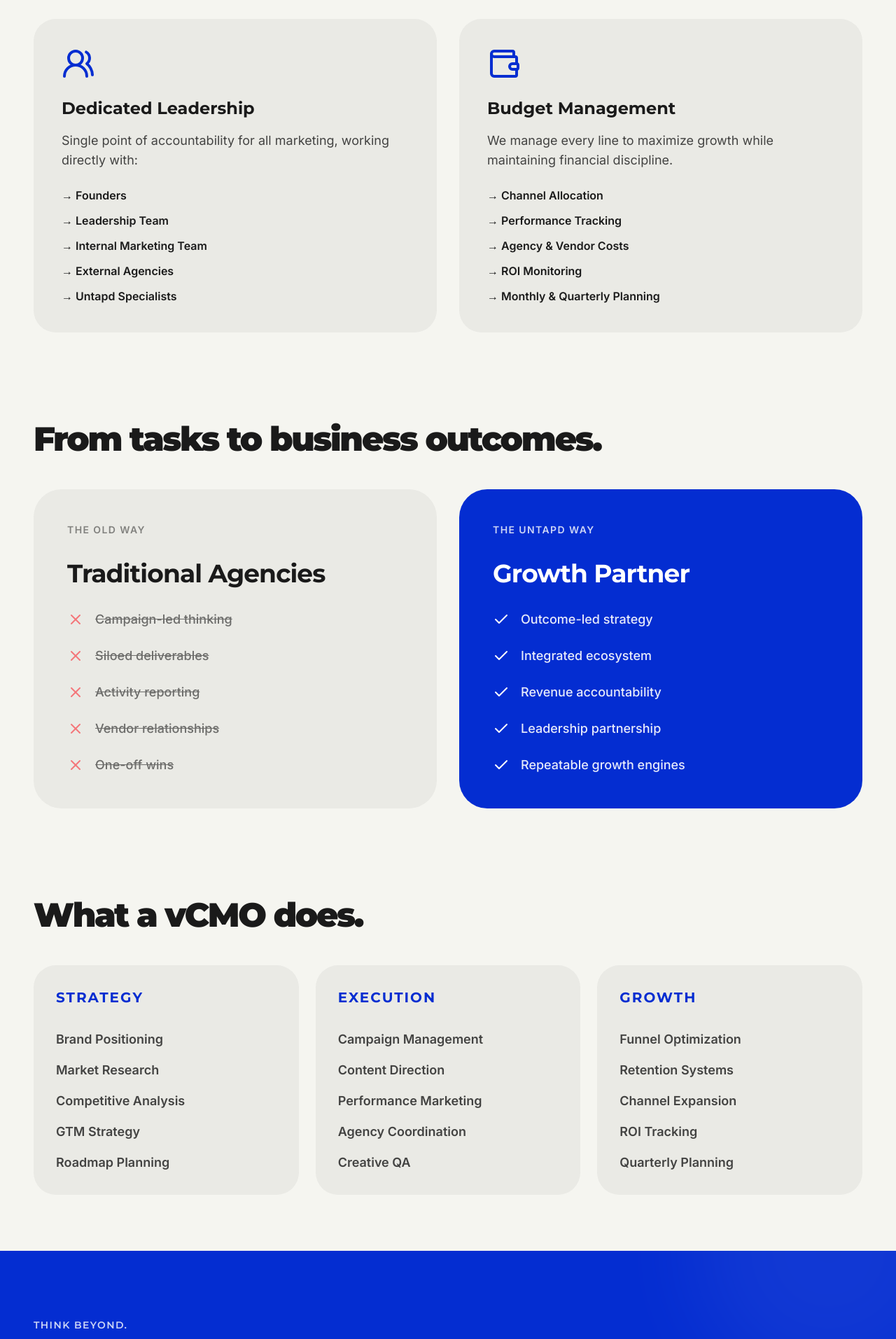
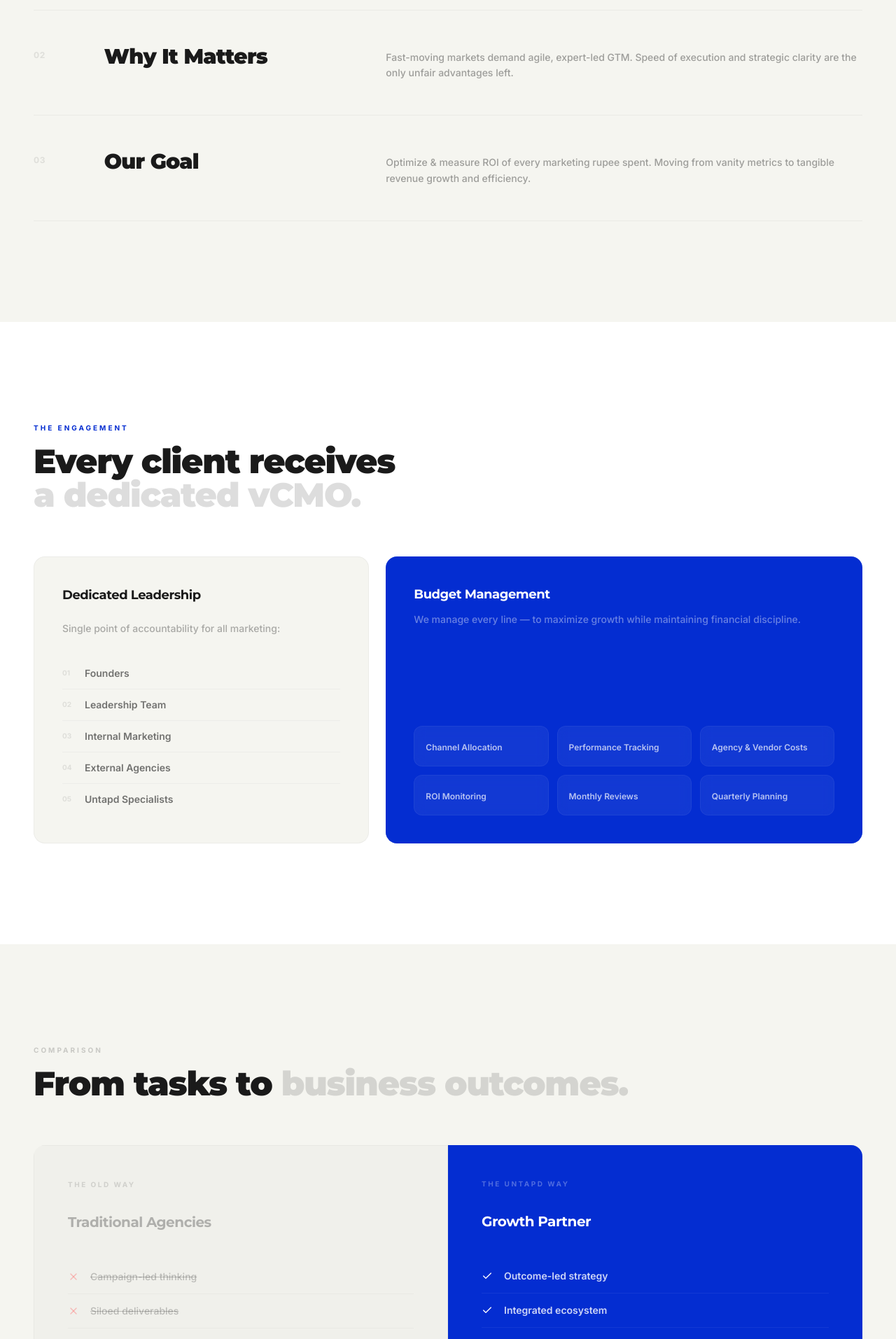
Before and after one commit to Ankit-singh-dot/untapd, a Next.js app in the folder my-app/: page /vcmo in a window 1280 px wide. Shown: the part 840-2753 px from the top of the page at 70% size. Built offline with nearby package versions, Linux system fonts and the light colour scheme.

Commit message:
chaning_ui_ux app/vcmo/page.tsx

```diff
--- a/my-app/app/vcmo/page.tsx
+++ b/my-app/app/vcmo/page.tsx
@@ -3,115 +3,169 @@
 import { motion } from "framer-motion";
 import { Navbar } from "@/components/layout/navbar";
 import { Footer } from "@/components/layout/footer";
-import { Check, X, Target, Wallet, Users2, BarChart4 } from "lucide-react";
+import { Check, X, ArrowRight } from "lucide-react";
+import Link from "next/link";
 
 export default function VCMOPage() {
   return (
     <main className="min-h-screen bg-background">
       <Navbar />
 
-      <section className="pt-40 pb-20 px-6 md:px-12 max-w-7xl mx-auto">
-        <span className="text-brand font-bold tracking-widest uppercase text-sm mb-6 block">01 · Service Detail</span>
-        <h1 className="text-6xl md:text-8xl font-black tracking-tighter mb-8 leading-[0.9]">
-          A CMO without<br />the overhead.
-        </h1>
-        <p className="text-xl md:text-2xl font-medium leading-relaxed text-muted-foreground max-w-3xl mb-12">
-          Senior marketing leadership without full-time overhead. We integrate into your team to drive strategy without the C-suite salary burden.
-        </p>
-        <p className="text-xl md:text-2xl font-medium leading-relaxed text-foreground max-w-3xl mb-20 border-l-4 border-brand pl-6">
-          Fast-moving markets demand agile, expert-led GTM. Speed of execution and strategic clarity are the only unfair advantages left. Optimize & measure ROI of every marketing rupee spent.
-        </p>
+      {/* Hero — Full bleed with clip morph */}
+      <section className="relative min-h-[70vh] flex flex-col justify-end px-6 md:px-12 pb-16 md:pb-24 overflow-hidden">
+        <div className="absolute inset-0 bg-brand" />
+        <div className="absolute top-0 right-0 w-[40vw] h-[40vw] bg-blue-400/10 rounded-full blur-[120px] pointer-events-none" />
 
-        {/* The Engagement */}
-        <h2 className="text-4xl md:text-5xl font-black tracking-tighter mb-12">The vCMO Engagement.</h2>
-        <div className="grid grid-cols-1 md:grid-cols-2 gap-8 mb-32">
-          <div className="bg-foreground/5 p-10 rounded-[2rem]">
-            <Users2 className="w-12 h-12 text-brand mb-6" />
-            <h3 className="text-2xl font-bold mb-4">Dedicated Leadership</h3>
-            <p className="text-lg opacity-80 mb-6">Single point of accountability for all marketing, working directly with:</p>
-            <ul className="space-y-3 font-semibold">
-              <li>→ Founders</li>
-              <li>→ Leadership Team</li>
-              <li>→ Internal Marketing Team</li>
-              <li>→ External Agencies</li>
-              <li>→ Untapd Specialists</li>
-            </ul>
-          </div>
-          <div className="bg-foreground/5 p-10 rounded-[2rem]">
-            <Wallet className="w-12 h-12 text-brand mb-6" />
-            <h3 className="text-2xl font-bold mb-4">Budget Management</h3>
-            <p className="text-lg opacity-80 mb-6">We manage every line to maximize growth while maintaining financial discipline.</p>
-            <ul className="space-y-3 font-semibold">
-              <li>→ Channel Allocation</li>
-              <li>→ Performance Tracking</li>
-              <li>→ Agency & Vendor Costs</li>
-              <li>→ ROI Monitoring</li>
-              <li>→ Monthly & Quarterly Planning</li>
-            </ul>
+        <div className="relative z-10 max-w-[1400px] mx-auto w-full">
+          <motion.div initial={{ y: 60, opacity: 0 }} animate={{ y: 0, opacity: 1 }} transition={{ duration: 0.8, ease: [0.16, 1, 0.3, 1] }}>
+            <div className="flex items-center gap-3 mb-10">
+              <div className="w-2 h-2 rounded-full bg-white/40" />
+              <span className="text-[11px] font-semibold tracking-[0.25em] uppercase text-white/40">Service 01 · vCMO</span>
+            </div>
+            <h1 className="text-[10vw] md:text-[7vw] font-black tracking-[-0.04em] leading-[0.85] text-white mb-8">
+              A CMO<br />without the<br /><span className="text-white/20">overhead.</span>
+            </h1>
+            <p className="text-sm md:text-base text-white/40 font-medium max-w-lg leading-relaxed">
+              Senior marketing leadership without full-time overhead. We integrate into your team to drive strategy — without the C-suite salary burden.
+            </p>
+          </motion.div>
+        </div>
+      </section>
+
+      {/* Three Pillars */}
+      <section className="py-24 md:py-36 px-6 md:px-12 bg-background">
+        <div className="max-w-[1400px] mx-auto">
+          <div className="space-y-0">
+            {[
+              { num: "01", title: "What is a vCMO?", body: "Senior marketing leadership without full-time overhead. We integrate into your team to drive strategy without the C-suite salary burden." },
+              { num: "02", title: "Why It Matters", body: "Fast-moving markets demand agile, expert-led GTM. Speed of execution and strategic clarity are the only unfair advantages left." },
+              { num: "03", title: "Our Goal", body: "Optimize & measure ROI of every marketing rupee spent. Moving from vanity metrics to tangible revenue growth and efficiency." },
+            ].map((item, i) => (
+              <motion.div
+                key={i}
+                initial={{ opacity: 0 }}
+                whileInView={{ opacity: 1 }}
+                viewport={{ once: true }}
+                transition={{ delay: i * 0.1 }}
+                className="group grid grid-cols-1 md:grid-cols-12 gap-6 py-12 border-b border-foreground/5 hover:pl-2 transition-all duration-300"
+              >
+                <span className="md:col-span-1 text-xs font-bold text-foreground/10 tracking-wider pt-2">{item.num}</span>
+                <h3 className="md:col-span-4 text-2xl md:text-3xl font-black tracking-tight text-foreground group-hover:text-brand transition-colors">{item.title}</h3>
+                <p className="md:col-span-7 text-sm text-foreground/40 font-medium leading-relaxed pt-2">{item.body}</p>
+              </motion.div>
+            ))}
           </div>
         </div>
+      </section>
 
-        {/* Comparison Section */}
-        <h2 className="text-4xl md:text-5xl font-black tracking-tighter mb-12">From tasks to business outcomes.</h2>
-        <div className="grid grid-cols-1 md:grid-cols-2 gap-8 mb-32">
-          {/* The Old Way */}
-          <motion.div
-            initial={{ opacity: 0, y: 20 }}
-            whileInView={{ opacity: 1, y: 0 }}
-            viewport={{ once: true }}
-            className="bg-foreground/5 p-12 rounded-[2.5rem]"
-          >
-            <span className="text-sm font-semibold tracking-widest uppercase mb-8 block opacity-50">The Old Way</span>
-            <h3 className="text-4xl font-bold tracking-tight mb-8">Traditional Agencies</h3>
-            <ul className="space-y-6">
-              {[
-                "Campaign-led thinking",
-                "Siloed deliverables",
-                "Activity reporting",
-                "Vendor relationships",
-                "One-off wins"
-              ].map((item, i) => (
-                <li key={i} className="flex items-center text-lg font-medium opacity-60">
-                  <X className="mr-4 text-red-500 flex-shrink-0" />
-                  <span className="line-through">{item}</span>
-                </li>
+      {/* The Engagement — Asymmetric */}
+      <section className="py-24 md:py-36 px-6 md:px-12 bg-surface">
+        <div className="max-w-[1400px] mx-auto">
+          <span className="text-[10px] uppercase tracking-[0.3em] text-brand font-bold block mb-4">The Engagement</span>
+          <h2 className="text-3xl md:text-5xl font-black tracking-tight text-foreground mb-16">
+            Every client receives<br /><span className="text-foreground/15">a dedicated vCMO.</span>
+          </h2>
+
+          <div className="grid grid-cols-1 md:grid-cols-12 gap-6">
+            {/* Left card */}
+            <div className="md:col-span-5 bg-background rounded-2xl p-8 md:p-10 border border-foreground/[0.04]">
+              <h3 className="text-lg font-bold tracking-tight text-foreground mb-6">Dedicated Leadership</h3>
+              <p className="text-sm text-foreground/35 font-medium mb-8">Single point of accountability for all marketing:</p>
+              {["Founders", "Leadership Team", "Internal Marketing", "External Agencies", "Untapd Specialists"].map((item, i) => (
+                <div key={i} className="flex items-center gap-4 py-3 border-b border-foreground/[0.03] last:border-0">
+                  <span className="text-[10px] text-foreground/10 font-bold w-4">{String(i+1).padStart(2,'0')}</span>
+                  <span className="text-sm font-semibold text-foreground/60">{item}</span>
+                </div>
               ))}
-            </ul>
-          </motion.div>
+            </div>
 
-          {/* The Untapd Way */}
-          <motion.div
-            initial={{ opacity: 0, y: 20 }}
-            whileInView={{ opacity: 1, y: 0 }}
-            viewport={{ once: true }}
-            transition={{ delay: 0.2 }}
-            className="bg-brand text-brand-foreground p-12 rounded-[2.5rem]"
-          >
-            <span className="text-sm font-semibold tracking-widest uppercase mb-8 block opacity-80 text-white">The Untapd Way</span>
-            <h3 className="text-4xl font-bold tracking-tight mb-8 text-white">Growth Partner</h3>
-            <ul className="space-y-6">
-              {[
-                "Outcome-led strategy",
-                "Integrated ecosystem",
-                "Revenue accountability",
-                "Leadership partnership",
-                "Repeatable growth engines"
-              ].map((item, i) => (
-                <li key={i} className="flex items-center text-lg font-medium text-white/90">
-                  <Check className="mr-4 text-white flex-shrink-0" />
-                  {item}
-                </li>
+            {/* Right card */}
+            <div className="md:col-span-7 bg-brand rounded-2xl p-8 md:p-10 flex flex-col justify-between min-h-[400px]">
+              <div>
+                <h3 className="text-lg font-bold tracking-tight text-white mb-3">Budget Management</h3>
+                <p className="text-sm text-white/40 font-medium mb-8">We manage every line — to maximize growth while maintaining financial discipline.</p>
+              </div>
+              <div className="grid grid-cols-2 md:grid-cols-3 gap-3">
+                {["Channel Allocation", "Performance Tracking", "Agency & Vendor Costs", "ROI Monitoring", "Monthly Reviews", "Quarterly Planning"].map((item, i) => (
+                  <div key={i} className="bg-white/[0.06] rounded-xl p-4 backdrop-blur-sm border border-white/[0.05]">
+                    <span className="text-xs font-semibold text-white/70">{item}</span>
+                  </div>
+                ))}
+              </div>
+            </div>
+          </div>
+        </div>
+      </section>
+
+      {/* Old vs New — Side by side */}
+      <section className="py-24 md:py-36 px-6 md:px-12 bg-background">
+        <div className="max-w-[1400px] mx-auto">
+          <span className="text-[10px] uppercase tracking-[0.3em] text-foreground/20 font-bold block mb-4">Comparison</span>
+          <h2 className="text-3xl md:text-5xl font-black tracking-tight text-foreground mb-16">
+            From tasks to <span className="text-foreground/15">business outcomes.</span>
+          </h2>
+          <div className="grid grid-cols-1 md:grid-cols-2 gap-0 rounded-2xl overflow-hidden">
+            {/* Old */}
+            <div className="bg-foreground/[0.02] p-10 md:p-12 border border-foreground/[0.04]">
+              <span className="text-[10px] uppercase tracking-[0.25em] text-foreground/15 font-bold block mb-8">The Old Way</span>
+              <h3 className="text-xl font-bold tracking-tight mb-10 text-foreground/30">Traditional Agencies</h3>
+              {["Campaign-led thinking", "Siloed deliverables", "Activity reporting", "Vendor relationships", "One-off wins"].map((item, i) => (
+                <div key={i} className="flex items-center gap-4 py-3.5 border-b border-foreground/[0.03] last:border-0">
+                  <X className="w-4 h-4 text-red-400/40 flex-shrink-0" />
+                  <span className="text-sm font-medium text-foreground/25 line-through">{item}</span>
+                </div>
               ))}
-            </ul>
-          </motion.div>
+            </div>
+            {/* New */}
+            <div className="bg-brand p-10 md:p-12">
+              <span className="text-[10px] uppercase tracking-[0.25em] text-white/30 font-bold block mb-8">The Untapd Way</span>
+              <h3 className="text-xl font-bold tracking-tight mb-10 text-white">Growth Partner</h3>
+              {["Outcome-led strategy", "Integrated ecosystem", "Revenue accountability", "Leadership partnership", "Repeatable growth engines"].map((item, i) => (
+                <div key={i} className="flex items-center gap-4 py-3.5 border-b border-white/[0.06] last:border-0">
+                  <Check className="w-4 h-4 text-white flex-shrink-0" />
+                  <span className="text-sm font-semibold text-white/80">{item}</span>
+                </div>
+              ))}
+            </div>
+          </div>
         </div>
+      </section>
 
-        {/* Scope of Work */}
-        <h2 className="text-4xl md:text-5xl font-black tracking-tighter mb-12">What a vCMO does.</h2>
-        <div className="grid grid-cols-1 md:grid-cols-3 gap-6">
-          <ScopeColumn title="Strategy" items={["Brand Positioning", "Market Research", "Competitive Analysis", "GTM Strategy", "Roadmap Planning"]} />
-          <ScopeColumn title="Execution" items={["Campaign Management", "Content Direction", "Performance Marketing", "Agency Coordination", "Creative QA"]} />
-          <ScopeColumn title="Growth" items={["Funnel Optimization", "Retention Systems", "Channel Expansion", "ROI Tracking", "Quarterly Planning"]} />
+      {/* Scope */}
+      <section className="py-24 md:py-36 px-6 md:px-12 bg-surface">
+        <div className="max-w-[1400px] mx-auto">
+          <span className="text-[10px] uppercase tracking-[0.3em] text-brand font-bold block mb-4">Scope</span>
+          <h2 className="text-3xl md:text-5xl font-black tracking-tight text-foreground mb-16">What a vCMO does.</h2>
+          <div className="grid grid-cols-1 md:grid-cols-3 gap-px bg-foreground/5 rounded-2xl overflow-hidden">
+            {[
+              { title: "Strategy", items: ["Brand Positioning", "Market Research", "Competitive Analysis", "GTM Strategy", "Roadmap Planning"] },
+              { title: "Execution", items: ["Campaign Management", "Content Direction", "Performance Marketing", "Agency Coordination", "Creative QA"] },
+              { title: "Growth", items: ["Funnel Optimization", "Retention Systems", "Channel Expansion", "ROI Tracking", "Quarterly Planning"] },
+            ].map((col, i) => (
+              <div key={i} className="bg-background p-8 md:p-10">
+                <h4 className="text-xs font-bold uppercase tracking-[0.2em] text-brand mb-8">{col.title}</h4>
+                {col.items.map((item, j) => (
+                  <div key={j} className="flex items-center gap-4 py-3 border-b border-foreground/[0.03] last:border-0">
+                    <span className="text-[10px] text-foreground/10 font-bold">{String(j+1).padStart(2,'0')}</span>
+                    <span className="text-sm font-semibold text-foreground/50">{item}</span>
+                  </div>
+                ))}
+              </div>
+            ))}
+          </div>
+        </div>
+      </section>
+
+      {/* CTA */}
+      <section className="py-32 px-6 md:px-12 bg-brand text-white relative overflow-hidden">
+        <div className="absolute inset-0 flex items-center justify-center pointer-events-none select-none">
+          <span className="text-[25vw] font-black text-white/[0.02] tracking-tighter">vCMO</span>
+        </div>
+        <div className="max-w-[800px] mx-auto text-center z-10 relative">
+          <h2 className="text-3xl md:text-5xl font-black tracking-tight mb-6">Ready to scale with strategic leadership?</h2>
+          <Link href="#contact" className="group inline-flex items-center gap-2 bg-white text-brand px-7 py-3.5 rounded-full text-sm font-bold hover:scale-105 transition-transform shadow-2xl">
+            Let's talk <ArrowRight className="w-4 h-4 group-hover:translate-x-1 transition-transform" />
+          </Link>
         </div>
       </section>
 
@@ -119,16 +173,3 @@ export default function VCMOPage() {
     </main>
   );
 }
-
-function ScopeColumn({ title, items }: { title: string, items: string[] }) {
-  return (
-    <div className="bg-foreground/5 rounded-[2rem] p-8">
-      <h4 className="text-xl font-bold tracking-widest uppercase mb-8 text-brand">{title}</h4>
-      <ul className="space-y-4">
-        {items.map((item, i) => (
-          <li key={i} className="font-semibold text-lg opacity-80">{item}</li>
-        ))}
-      </ul>
-    </div>
-  );
-}
```
